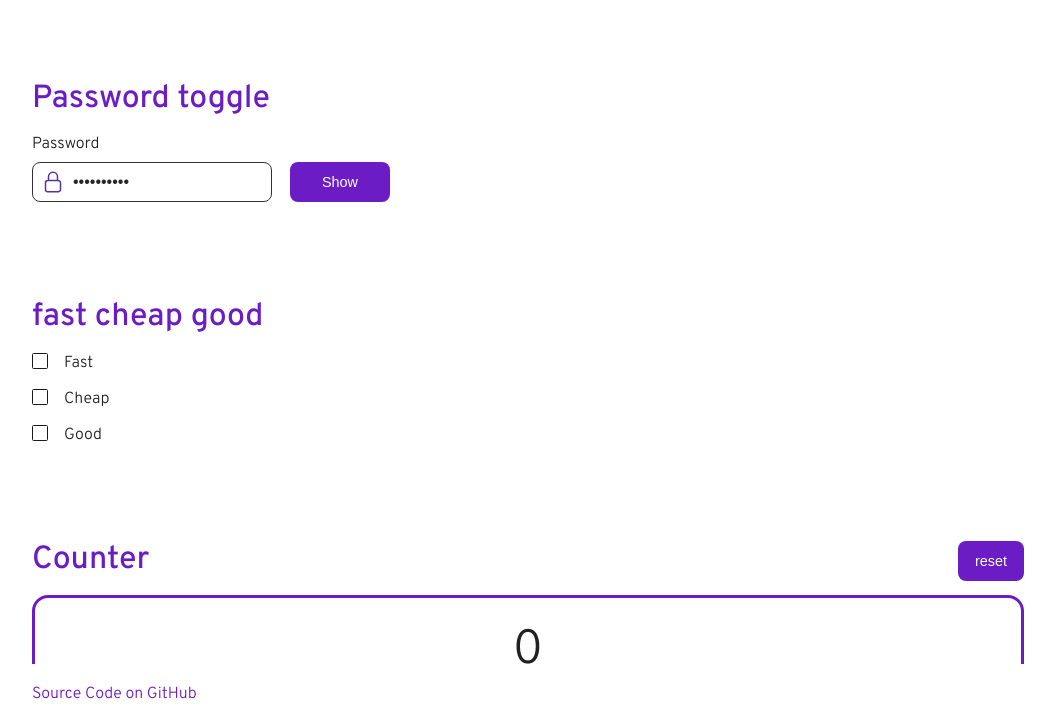
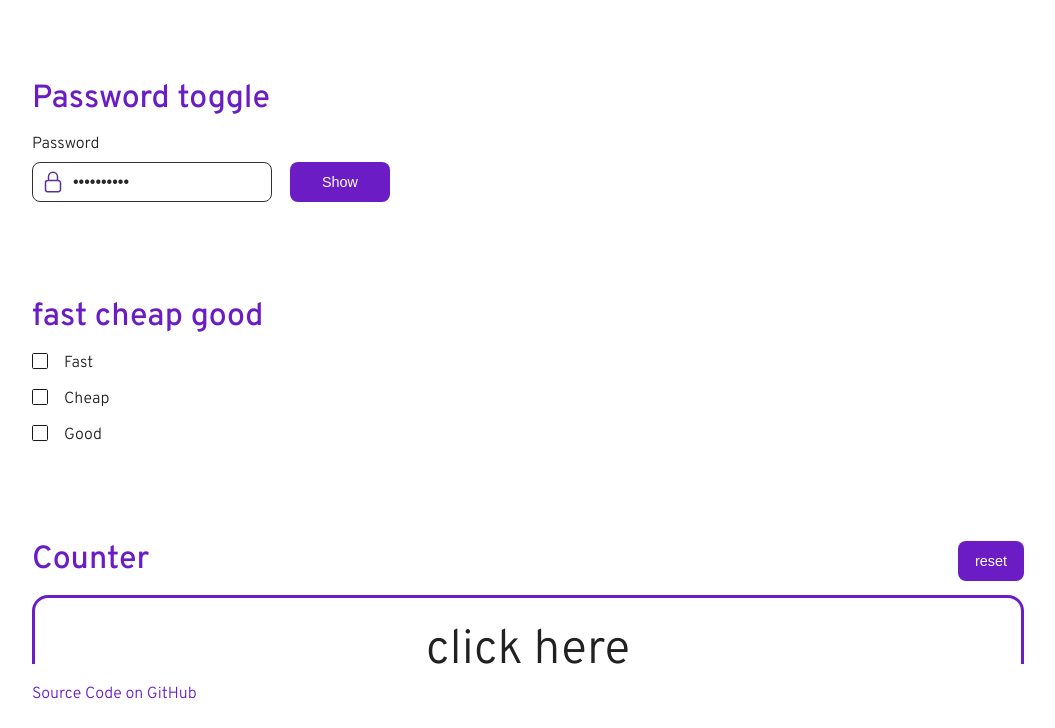
Before and after one commit to KoljaL/cooding-bootcamps-eu, a plain HTML site: page docs/webappbasic.html in a window 1280 px wide. Shown: the part 72-800 px from the top of the page, without its empty margins (112-1167 px from the left). Drawn offline with Linux system fonts and the light colour scheme.

Commit message:
ADD pointer to counter

```diff
--- a/docs/webappbasic.html
+++ b/docs/webappbasic.html
@@ -124,6 +124,8 @@
       border: 3px solid var(--primary);
       border-radius: 1rem;
       position: relative;
+      cursor: pointer;
+
     }
 
     .counterBackgroundWidth {
@@ -151,6 +153,12 @@
       top: 50%;
       left: 50%;
       transform: translateX(-50%) translateY(-50%);
+      -webkit-user-select: none;
+      /* Safari */
+      -ms-user-select: none;
+      /* IE 10 and IE 11 */
+      user-select: none;
+      /* Standard syntax */
     }
 
     .randomColor,
@@ -405,7 +413,7 @@
     <h2>Counter</h2>
     <button class="counterReset">reset</button>
     <div class="counterBackground">
-      <div class="counterValue">0</div>
+      <div class="counterValue">click here</div>
       <div class="counterBackgroundWidth"></div>
     </div>
   </section>
@@ -582,8 +590,8 @@
     const resetButton = document.querySelector('.counterReset');
     const counterValue = document.querySelector('.counterValue');
     var counter = 0;
-    counterValue.textContent = counter;
-    counterBackgroundWidth.style.width = counter + '%';
+    // counterValue.textContent = counter;
+    // counterBackgroundWidth.style.width = counter + '%';
 
     // add eventListener
     counterBackground.addEventListener('click', incrementCounter);
@@ -621,8 +629,6 @@
         }
         counter++;
       }
-
-
       counterValue.textContent = counter;
       counterBackground.style.borderColor = 'var(--primary-dark)';
       setTimeout(() => {
@@ -649,6 +655,9 @@
       }, inervallTime);
     }
 
+    //
+    // set background color & width for counter progress
+    //
     function setBackgrounWidth() {
       counterBackgroundWidth.style.width = counter + '%';
       counterBackgroundWidth.style.background = `hsl(${100 - counter}, 100%, 50%)`
```
